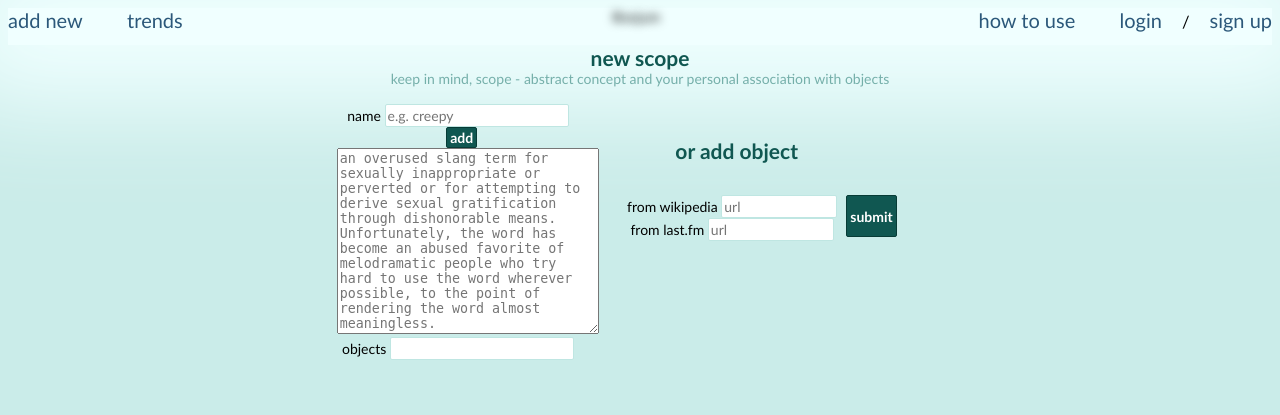
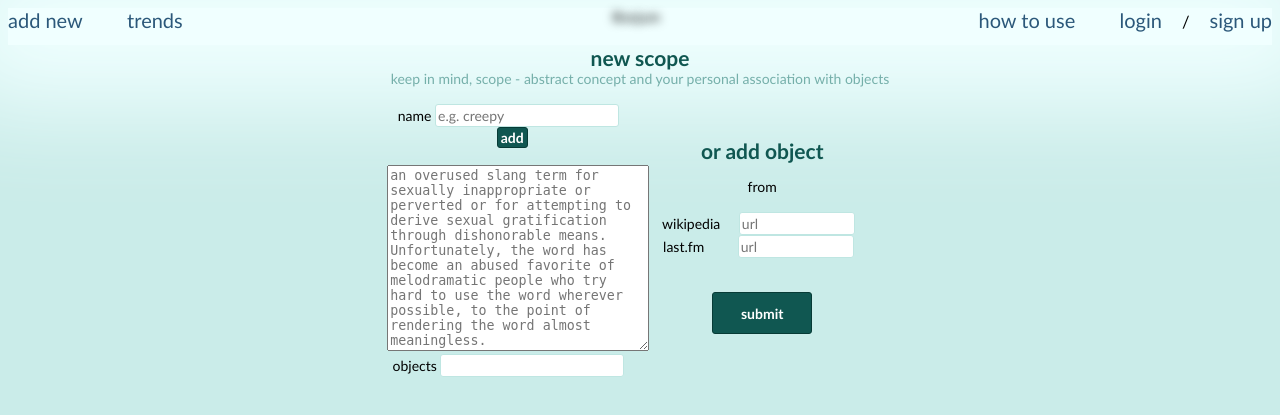
Before and after one commit to klapauciuz/boojum, a Flask app: page /tags/add in a window 1280 px wide. Shown: the top 415 px of the page. Run offline with Flask 2, Linux system fonts and the light colour scheme; the visitor is signed in with stand-in values (Sample User, id 1); data that the repository does not hold is empty; some libraries are stand-ins or nearby versions.

Commit message:
ui pretty fix

```diff
--- a/static/style.css
+++ b/static/style.css
@@ -41,9 +41,9 @@ input[type="submit"], span#add_tag, span#add_obj {
 
 input#wide_submit {
     height: 42px;
-    position: absolute;
-    display: inline;
+    width: 100px;
 }
+
 
 #example_add_tag, #example_add_obj  {
     background: #105751;
@@ -123,9 +123,10 @@ span.unfollow {
     color: Tomato;
 }
 
-.unfollow, .followstatus{
+.unfollow, .followstatus, .show{
     position: fixed;
 }
+
 
 div.page ul.tags {
     list-style: none;
@@ -386,12 +387,25 @@ option {
     float: left;
     display: inline-block;
     width: 250px;
-    margin-left: 20%;
+    margin-left: 25%;
 }
 
 #add_fromwiki {
-    width: 300px;
+    width: 250px;
     float: left;
+}
+
+#add input, #add_fromwiki input {
+    border-radius: 3px;
+}
+
+#add input:focus, #add_fromwiki input:focus {
+    outline: 0;
+    opacity: 0.8;
+}
+
+textarea:focus{
+    outline: 0;
 }
 
 #catName {
--- a/templates/add_tag.html
+++ b/templates/add_tag.html
@@ -6,21 +6,21 @@
 <br>
 <div class='MainContainer'>
 <form id="add" action="">
-    <label>name </label>
+    <label>name</label>
     <input type="text" name="name" placeholder="e.g. creepy" value="{{ tag_name }}"/>
-    <input type="submit" form="add" value="add"/><br>
+    <input type="submit" form="add" value="add"/><br><br>
     <textarea style="display: inline-block;" rows="12" cols="30" name="description" placeholder="an overused slang term for sexually inappropriate or perverted or for attempting to derive sexual gratification through dishonorable means. Unfortunately, the word has become an abused favorite of melodramatic people who try hard to use the word wherever possible, to the point of rendering the word almost meaningless."></textarea>
     <label>objects</label>
     <input type="text" name="objects" placeholder="" value=""/>
 </form>
 <br><br>
 <form id="add_fromwiki" action="">
-    <h2>or add object</h2><br>
-    <label>from wikipedia</label>
-    <input type="text" name="urlwiki" placeholder="url" style='width: 110px;' value=""/>
-    <input type="submit" form="add_fromwiki" id='wide_submit' value="submit"/><br>
-    <label>from last.fm</label>
-    <input type="text" name="urllast" placeholder="url" style='width: 120px;' value=""/>
+    <h2>or add object</h2> from<br><br>
+    <label>wikipedia</label>
+    <input type="text" name="urlwiki" placeholder="url" style='width: 110px; margin-left: 15px;' value=""/><br>
+    <label>last.fm</label>
+    <input type="text" name="urllast" placeholder="url" style='width: 110px; margin-left: 30px;' value=""/><br><br><br>
+    <input type="submit" form="add_fromwiki" id='wide_submit' value="submit"/>
 </form>
 </div>
 </center>
@@ -31,4 +31,27 @@
     <li><a href="{{ url_for('obj_page', obj=obj) }}">{{ obj }}</a>
   {% endfor %}
 </ul> -->
+<script type="text/javascript">
+    $(document).ready(function() {
+        $('#add_fromwiki input').keyup(function() {
+            if($(this).val() != ''){
+                $('#add_fromwiki input[type="text"]').not(this).css('opacity', '0.2').prop( "disabled", true );
+                $('#add input, #add textarea').not(this).css('opacity', '0.2').prop( "disabled", true );
+            }
+            else{
+                $('form input[type="text"]').not(this).css('opacity', '1').prop( "disabled", false );
+                $('#add input, #add textarea').not(this).css('opacity', '1').prop( "disabled", false );
+            }
+        });
+
+        $('#add input').keyup(function() {
+            if($('#add input').val() != ''){
+                $('#add_fromwiki input').css('opacity', '0.2').prop( "disabled", true );
+            }
+            else{
+                $('#add_fromwiki input').not(this).css('opacity', '1').prop( "disabled", false );
+            }
+        });
+    });
+</script>
 {% endblock content %}
--- a/templates/base.html
+++ b/templates/base.html
@@ -12,6 +12,13 @@
   <script type="text/javascript" src="{{ url_for('static', filename='scripts/linktag.js') }}"></script>
   <script type="text/javascript" src="{{ url_for('static', filename='scripts/fill.js') }}"></script>
   <script type="text/javascript" src="{{ url_for('static', filename='scripts/follow.js') }}"></script>
+  <script type="text/javascript">
+    $(document).ready(function(){
+      setTimeout(function(){
+            $('.flashes').hide()
+      }, 3000);
+    });
+</script>
 </head>
 <body>
 {% block header %}
--- a/templates/collection.html
+++ b/templates/collection.html
@@ -1,7 +1,9 @@
 {% extends "base.html" %}
 {% block content %}
 <center>
-  <h2 class='tagANDobject'>collection</h2> <h3 class='tagANDobject'><br><br>
+  <h2 class='tagANDobject'>{{ g.user['username'] }}'s</h2>
+  <br><h3 class='tagANDobject'>collection</h3><br>
+  <br><br>
   <div class='MainContainer'>
   <ul class="tags">
   <h1>scopes</h1><!-- <div class='fill'>fill from objects</div> -->
--- a/templates/index.html
+++ b/templates/index.html
@@ -12,7 +12,8 @@
   <br>
 <!-- <h3 style="float: right; margin-right: 7%;">..or read <a href="/howtouse">how to use</a> page</h3> -->
   {% else %}
-  <h2 class='tagANDobject'>all trends</h2> <h3 class='tagANDobject'><br>show <u>popular</u>, <u>newest</u></h3><br>
+  <h2 class='tagANDobject'>all trends</h2>
+  <h3 class='tagANDobject'><br>show <u>popular</u>, <u>newest</u></h3><br>
   {% endif %}
   <div class='MainContainer'>
   <ul class="tags">
--- a/templates/user.html
+++ b/templates/user.html
@@ -1,7 +1,7 @@
 {% extends "base.html" %}
 {% block content %}
 <center>
-  <h2 class='tagANDobject'>{{ user_name }}'s collection</h2>
+  <h2 class='tagANDobject'>{{ user_name }}'s</h2>
   {% if g.user %}
     {% if Friend %}
     <sup><span class='unfollow' type="submit">unfollow</span></sup>
@@ -10,6 +10,7 @@
     {% endif %}
   {% else %}
   {% endif %}
+  <br><h3 class='tagANDobject'>collection</h3><br>
   <br><br>
   <div class='MainContainer'>
     <ul class="tags">
```
